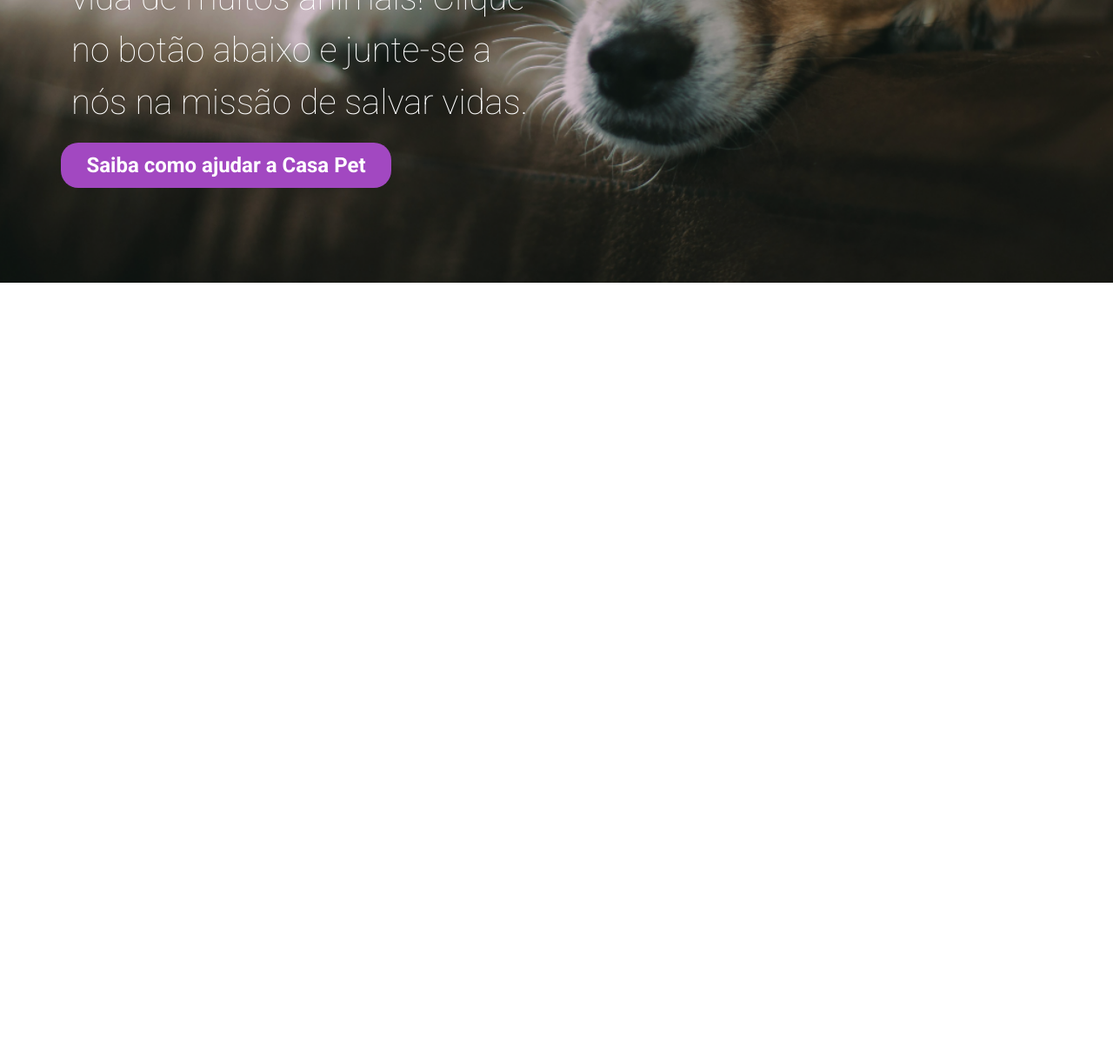
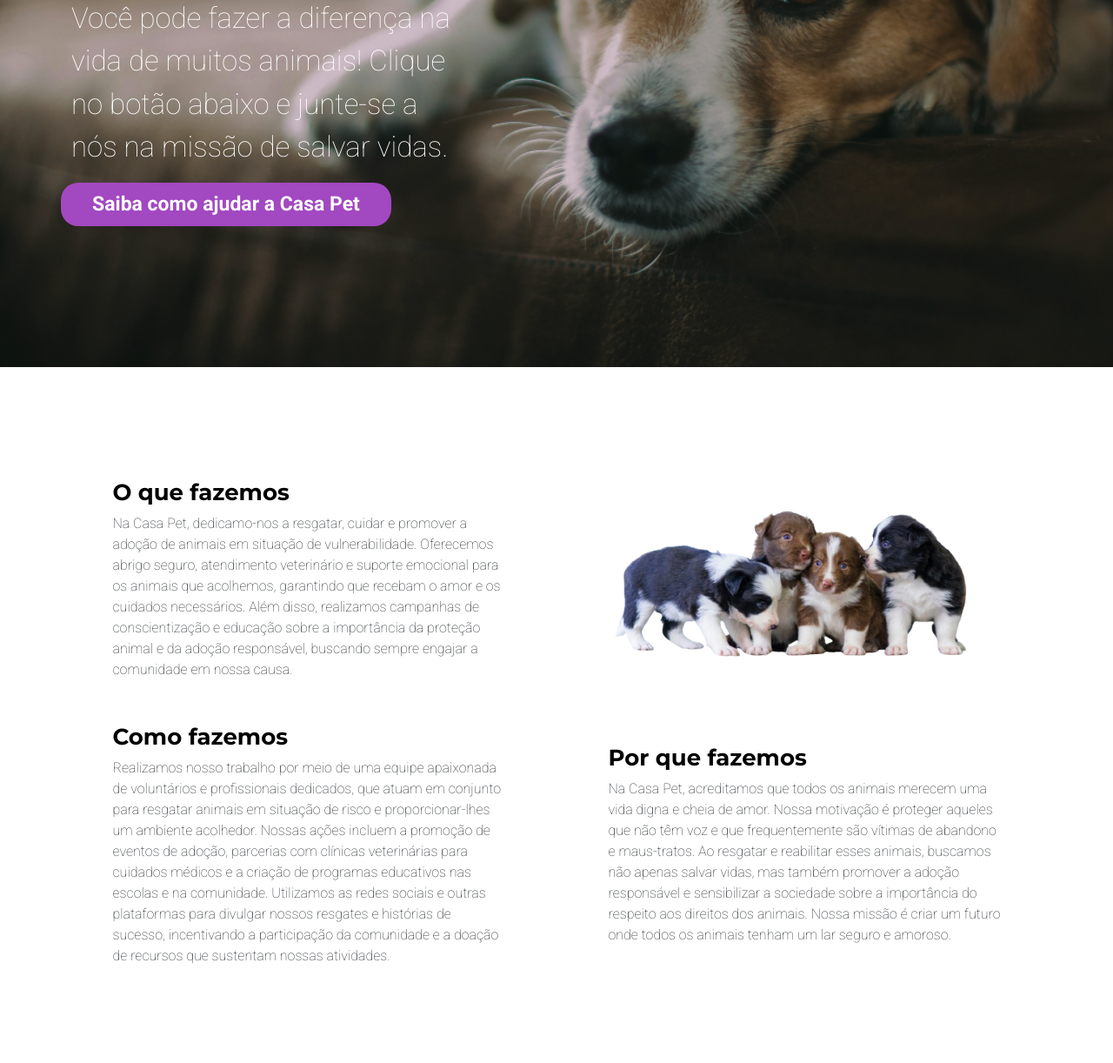
Before and after one commit to Gleidson-cruz/casapet, a plain HTML site: page index.html in a window 1280 px wide. Shown: the part 475-1697 px from the top of the page at 87% size. Before the commit the page ends 800 px from the top, so only its background shows below. Drawn offline with nearby package versions, Linux system fonts and the light colour scheme.

Commit message:
ajustes e sessão sobre

```diff
--- a/css/style.css
+++ b/css/style.css
@@ -5,15 +5,17 @@
   margin: 0;
   padding: 0;
   box-sizing: border-box;
+  overflow-x: hidden;
 }
+
 
 .navbar {
   height: auto;
-  font-size: 1.5rem; /* Usando rem para responsividade */
+  font-size: 30px;
   font-family: "Roboto", sans-serif;
   font-weight: 100;
   font-style: normal;
-  background-color: #fff;
+  background-color: #ffffff23;
 }
 
 .navbar-brand figure {
@@ -24,20 +26,19 @@
 .inicio {
   background-image: url(../assets/dog-bk.png);
   background-size: cover;
-    background-position: center; /* Centraliza a imagem de fundo */
-    height: 100vh;
+  background-position: center;
 }
 
 .titulo-inicio {
   font-family: "Montserrat", sans-serif;
   font-weight: bold;
   font-style: normal;
-    font-size: 4rem; /* Usando rem para responsividade */
+  font-size: 60px;
   color: #fff;
 }
 
 .texto-inicio {
-    font-size: 2.5rem; /* Usando rem para responsividade */
+  font-size: 33px;
   font-family: "Roboto", sans-serif;
   font-weight: 100;
   font-style: normal;
@@ -48,45 +49,26 @@
   background-color: #A248C1;
   border-radius: 20px;
   color: #fff;
-    font-size: 1.5rem; /* Usando rem para responsividade */
+  font-size: 23px;
   font-family: "Roboto", sans-serif;
   font-weight: bold;
   font-style: normal;
 }
 
-/* Media Queries para ajustar tamanhos em diferentes telas */
-@media (max-width: 1200px) {
-    .titulo-inicio {
-        font-size: 3.5rem; /* Ajuste para telas menores */
-    }
-    .texto-inicio {
-        font-size: 2rem; /* Ajuste para telas menores */
-    }
-    .text-btn-inicio {
-        font-size: 1.25rem; /* Ajuste para telas menores */
-    }
+.content-text h2 {
+  font-family: "Montserrat", sans-serif;
+  font-size: 26px;
+  font-weight: bold;
+  color: #000;
 }
 
-@media (max-width: 992px) {
-    .titulo-inicio {
-        font-size: 3rem; /* Ajuste para telas menores */
-    }
-    .texto-inicio {
-        font-size: 1.75rem; /* Ajuste para telas menores */
-    }
-    .text-btn-inicio {
-        font-size: 1.1rem; /* Ajuste para telas menores */
-    }
+.content-text p {
+  font-size: 16px;
+  font-family: "Roboto", sans-serif;
+  font-weight: 100;
 }
 
-@media (max-width: 768px) {
-    .titulo-inicio {
-        font-size: 2.5rem; /* Ajuste para telas menores */
+.content-img figure img {
+  width: 450px;
+  height: auto;
 }
-    .texto-inicio {
-        font-size: 1.5rem; /* Ajuste para telas menores */
-    }
-    .text-btn-inicio {
-        font-size: 1rem; /* Ajuste para telas menores */
-    }
-}
--- a/index.html
+++ b/index.html
@@ -23,7 +23,7 @@
   </head>
   <body>
     <header class="row">
-        <nav class="navbar navbar-expand-lg fixed-top  p-0">
+        <nav class="navbar navbar-expand-lg p-0">
             <div class="container d-flex justify-content-between align-items-center">
                 <a class="navbar-brand" href="#">
                     <figure class="m-0 p-0">
@@ -46,7 +46,7 @@
         </nav>
     </header>
 
-    <main id="inicio" class="inicio container-fluid d-flex justify-content-center align-items-center mt-0 pt-5" style="min-height: 100vh;">
+    <main id="inicio" class="inicio container-fluid d-flex justify-content-center align-items-center " style="min-height: 100vh;">
         <div class="container row mx-0 px-0">
             <div class="row mt-0 justify-content-start">
                 <h1 class="titulo-inicio col-12 col-md-10 col-lg-8 mt-0 col-xl-6 col-xxl-6 text-start">
@@ -54,7 +54,7 @@
                 </h1>
             </div>
             <div class="row mt-1 mx-0 px-0 justify-content-start">
-                <p class="texto-inicio col-11 col-md-9 col-lg-7 col-xl-6 col-xxl-5 text-start">
+                <p class="texto-inicio col-11 col-md-9 col-lg-7 col-xl-5 col-xxl-5 text-start">
                     Você pode fazer a diferença na vida de muitos animais! Clique no botão abaixo e junte-se a nós na missão de salvar vidas.
                 </p>
             </div>
@@ -66,6 +66,37 @@
         </div>
     </main>
 
+
+    <main id="sobre" class="sobre container-fluid d-flex flex-column justify-content-center align-items-center" style="min-height: 100vh;">
+        <div class="container">
+            <div class="row align-items-center justify-content-around">
+                <div class="content-text col-5">
+                    <h2>O que fazemos</h2>
+                    <p>Na Casa Pet, dedicamo-nos a resgatar, cuidar e promover a adoção de animais em situação de vulnerabilidade. Oferecemos abrigo seguro, atendimento veterinário e suporte emocional para os animais que acolhemos, garantindo que recebam o amor e os cuidados necessários. Além disso, realizamos campanhas de conscientização e educação sobre a importância da proteção animal e da adoção responsável, buscando sempre engajar a comunidade em nossa causa.</p>
+                </div>
+
+                <div class="content-img col-5">
+                    <figure>
+                        <img src="./assets/group-dogs.png" alt="Grupo de cachorrinhos">
+                    </figure>
+                </div>
+            </div>
+
+            <div class="row align-items-center justify-content-around">
+                <div class="content-text col-5">
+                    <h2>Como fazemos</h2>
+                    <p>Realizamos nosso trabalho por meio de uma equipe apaixonada de voluntários e profissionais dedicados, que atuam em conjunto para resgatar animais em situação de risco e proporcionar-lhes um ambiente acolhedor. Nossas ações incluem a promoção de eventos de adoção, parcerias com clínicas veterinárias para cuidados médicos e a criação de programas educativos nas escolas e na comunidade. Utilizamos as redes sociais e outras plataformas para divulgar nossos resgates e histórias de sucesso, incentivando a participação da comunidade e a doação de recursos que sustentam nossas atividades.</p>
+                </div>
+
+                <div class="content-text col-5">
+                    <h2>Por que fazemos</h2>
+                    <p>Na Casa Pet, acreditamos que todos os animais merecem uma vida digna e cheia de amor. Nossa motivação é proteger aqueles que não têm voz e que frequentemente são vítimas de abandono e maus-tratos. Ao resgatar e reabilitar esses animais, buscamos não apenas salvar vidas, mas também promover a adoção responsável e sensibilizar a sociedade sobre a importância do respeito aos direitos dos animais. Nossa missão é criar um futuro onde todos os animais tenham um lar seguro e amoroso.</p>
+                </div>
+            </div>
+        </div>
+
+    </main>
+
     <!--Script BootsTrap-->
     <script
       src="https://cdn.jsdelivr.net/npm/bootstrap@5.3.3/dist/js/bootstrap.bundle.min.js"
```
Lines whose indentation alone changed are shown as unchanged.
